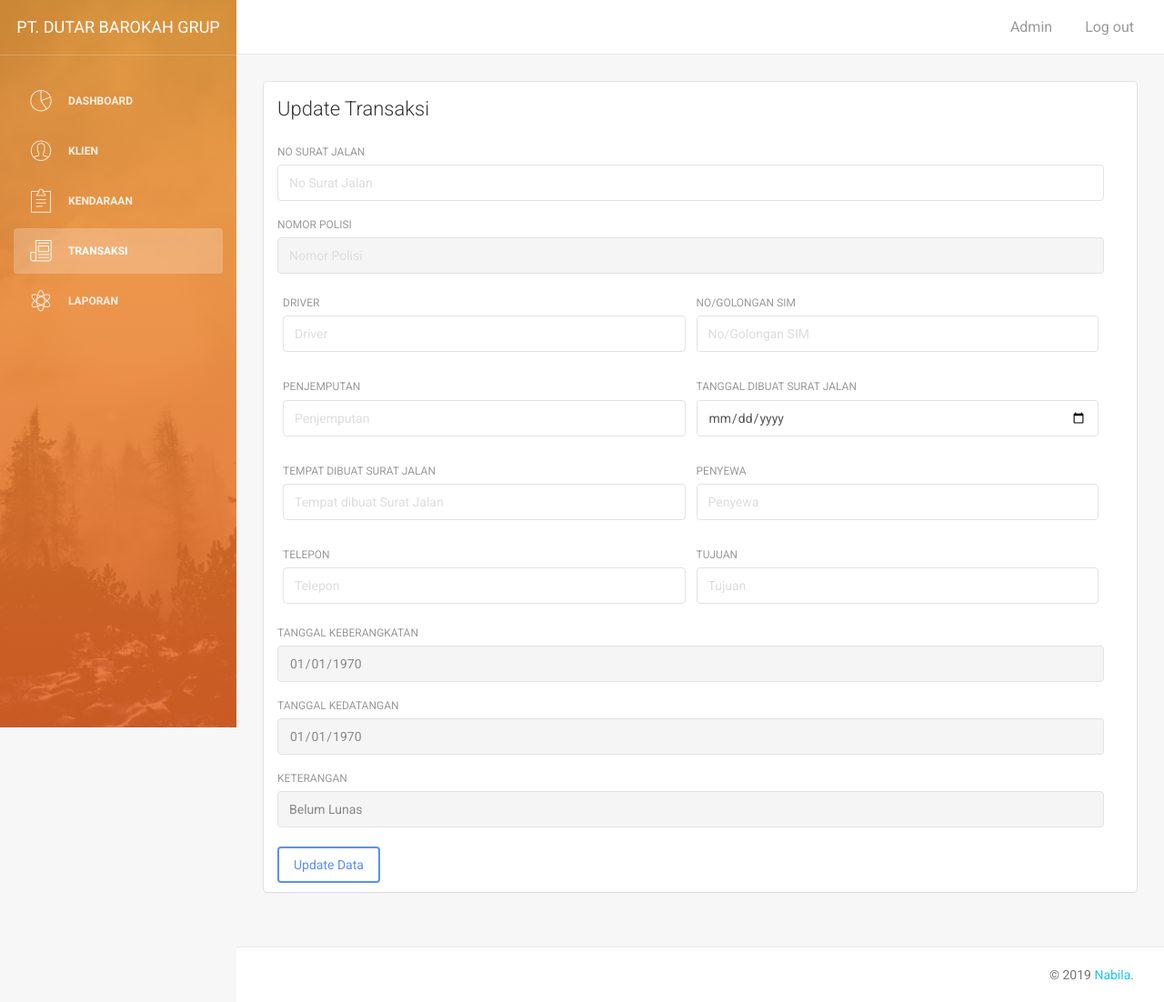
After one commit to regawarp/SisfoSewaKendaraan, a PHP site: page /link/transaksi_update.php?no_surat_jalan=1 in a window 1280 px wide. The commit adds this page. Shown: the whole page at 91% size. Run offline with PHP 8.4, Linux system fonts and the light colour scheme; a user stored in the database is signed in; data that the repository does not hold is empty; some libraries are stand-ins or nearby versions.

Commit message:
Transaksi Update dan Delete Complete

```diff
--- a/link/transaksi.php
+++ b/link/transaksi.php
@@ -181,7 +181,7 @@ $result = mysqli_query($conn, $sql);
                                         <div class="row col-md-12">
                                             <div class="form-group">
                                                 <label>No Surat Jalan</label>
-                                                <input type="text" name="no_surat_jalan" class="form-control" placeholder="No Surat Jalan">
+                                                <input type="text" name="no_surat_jalan" class="form-control" placeholder="No Surat Jalan" required>
                                             </div>
                                             <div class="form-group">
                                                 <label>Nomor Polisi</label>
@@ -221,11 +221,11 @@ $result = mysqli_query($conn, $sql);
                                             </div>
                                             <div class="form-group">
                                                 <label>Tanggal Keberangkatan</label>
-                                                <input type="text" name="tgl_keberangkatan" class="form-control" placeholder="Tanggal Keberangkatan" readonly <?php echo "value='$tgl_keberangkatan'"; ?>>
+                                                <input type="date" name="tgl_keberangkatan" class="form-control" placeholder="Tanggal Keberangkatan" readonly <?php echo "value='$tgl_keberangkatan'"; ?>>
                                             </div>
                                             <div class="form-group">
                                                 <label>Tanggal Kedatangan</label>
-                                                <input type="text" name="tgl_kedatangan" class="form-control" placeholder="Tanggal Kedatangan" readonly <?php echo "value='$tgl_kedatangan'"; ?>>
+                                                <input type="date" name="tgl_kedatangan" class="form-control" placeholder="Tanggal Kedatangan" readonly <?php echo "value='$tgl_kedatangan'"; ?>>
                                             </div>
                                             <div class="form-group">
                                                 <label>Keterangan</label>
--- /dev/null
+++ b/link/transaksi_update.php
@@ -0,0 +1,122 @@
+<?php
+session_start();
+if (isset($_GET['status'])) {
+    $status = $_GET['status'];
+    echo "<script type='text/javascript'>alert('$status');</script>";
+}
+if (!isset($_SESSION['username'])) {
+    header('Location:login.php');
+}
+$page = "transaksi";
+include('koneksi.php');
+$sql = "SELECT * FROM transaksi WHERE no_surat_jalan='$_GET[no_surat_jalan]'";
+$result = mysqli_query($conn, $sql);
+$row = mysqli_fetch_assoc($result);
+?>
+<!doctype html>
+<html lang="en">
+
+<?php include("head.php"); ?>
+
+<body>
+
+    <div class="wrapper">
+        <?php include('sidebar.php'); ?>
+
+        <div class="main-panel">
+            <?php include('navbar.php') ?>
+
+            <div class="content">
+                <div class="container-fluid">
+
+                    <div class="row">
+                        <div class="col-md-12">
+                            <div class="card">
+                                <div class="header">
+                                    <h4 class="title" id="input-transaksi">Update Transaksi</h4>
+                                </div>
+                                <div class="content">
+                                    <form method="post" action="process.php?process=update-transaksi">
+                                        <div class="row col-md-12">
+                                            <div class="form-group">
+                                                <label>No Surat Jalan</label>
+                                                <input type="text" name="no_surat_jalan" class="form-control" placeholder="No Surat Jalan" required <?php echo "value='$row[no_surat_jalan]'"; ?>>
+                                            </div>
+                                            <div class="form-group">
+                                                <label>Nomor Polisi</label>
+                                                <input type="text" name="nomor_polisi" class="form-control" placeholder="Nomor Polisi" readonly <?php echo "value='$row[nomor_polisi]'"; ?>>
+                                            </div>
+                                            <div class="form-group col-lg-6">
+                                                <label>Driver</label>
+                                                <input type="text" name="driver" class="form-control" placeholder="Driver" <?php echo "value='$row[driver]'"; ?>>
+                                            </div>
+                                            <div class="form-group col-lg-6">
+                                                <label>No/Golongan SIM</label>
+                                                <input type="text" name="no_golongan_sim" class="form-control" placeholder="No/Golongan SIM" <?php echo "value='$row[no_golongan_sim]'"; ?>>
+                                            </div>
+                                            <div class="form-group col-lg-6">
+                                                <label>Penjemputan</label>
+                                                <input type="text" name="penjemputan" class="form-control" placeholder="Penjemputan" <?php echo "value='$row[penjemputan]'"; ?>>
+                                            </div>
+                                            <div class="form-group col-lg-6">
+                                                <label>Tanggal dibuat Surat Jalan</label>
+                                                <input type="date" name="tgl_dibuat_surat_jln" class="form-control" placeholder="Tanggal dibuat Surat Jalan" <?php echo "value='$row[tgl_dibuat_surat_jln]'"; ?>>
+                                            </div>
+                                            <div class="form-group col-lg-6">
+                                                <label>Tempat dibuat Surat Jalan</label>
+                                                <input type="text" name="tmpt_dibuat_surat_jln" class="form-control" placeholder="Tempat dibuat Surat Jalan" <?php echo "value='$row[tmpt_dibuat_surat_jln]'"; ?>>
+                                            </div>
+                                            <div class="form-group col-lg-6">
+                                                <label>Penyewa</label>
+                                                <input type="text" name="penyewa" class="form-control" placeholder="Penyewa" <?php echo "value='$row[penyewa]'"; ?>>
+                                            </div>
+                                            <div class="form-group col-lg-6">
+                                                <label>Telepon</label>
+                                                <input type="text" name="telepon" class="form-control" placeholder="Telepon" <?php echo "value='$row[telepon]'"; ?>>
+                                            </div>
+                                            <div class="form-group col-lg-6">
+                                                <label>Tujuan</label>
+                                                <input type="text" name="tujuan" class="form-control" placeholder="Tujuan" <?php echo "value='$row[tujuan]'"; ?>>
+                                            </div>
+                                            <div class="form-group">
+                                                <label>Tanggal Keberangkatan</label>
+                                                <input type="date" name="tgl_keberangkatan" class="form-control" placeholder="Tanggal Keberangkatan" readonly <?php echo "value='".date('Y-m-d',strtotime($row['tgl_keberangkatan']))."'"; ?>>
+                                            </div>
+                                            <div class="form-group">
+                                                <label>Tanggal Kedatangan</label>
+                                                <input type="date" name="tgl_kedatangan" class="form-control" placeholder="Tanggal Kedatangan" readonly <?php echo "value='".date('Y-m-d',strtotime($row['tgl_kedatangan']))."'"; ?>>
+                                            </div>
+                                            <div class="form-group">
+                                                <label>Keterangan</label>
+                                                <input type="text" name="keterangan" class="form-control" placeholder="Keterangan" value="Belum Lunas" readonly>
+                                            </div>
+                                        </div>
+                                        <input class="btn btn-primary" type="submit" value="Update Data">
+                                    </form>
+                                </div>
+                            </div>
+                        </div>
+                    </div>
+                </div>
+            </div>
+
+            <?php include('footer.php'); ?>
+
+
+        </div>
+    </div>
+
+
+</body>
+
+<?php include('js.php'); ?>
+
+<script>
+    $(document).ready(function() {
+        $('#myTable').DataTable({
+            "scrollX": true
+        });
+    });
+</script>
+
+</html>
```
Also changed, not shown: link/process.php (+21 -1 lines).
